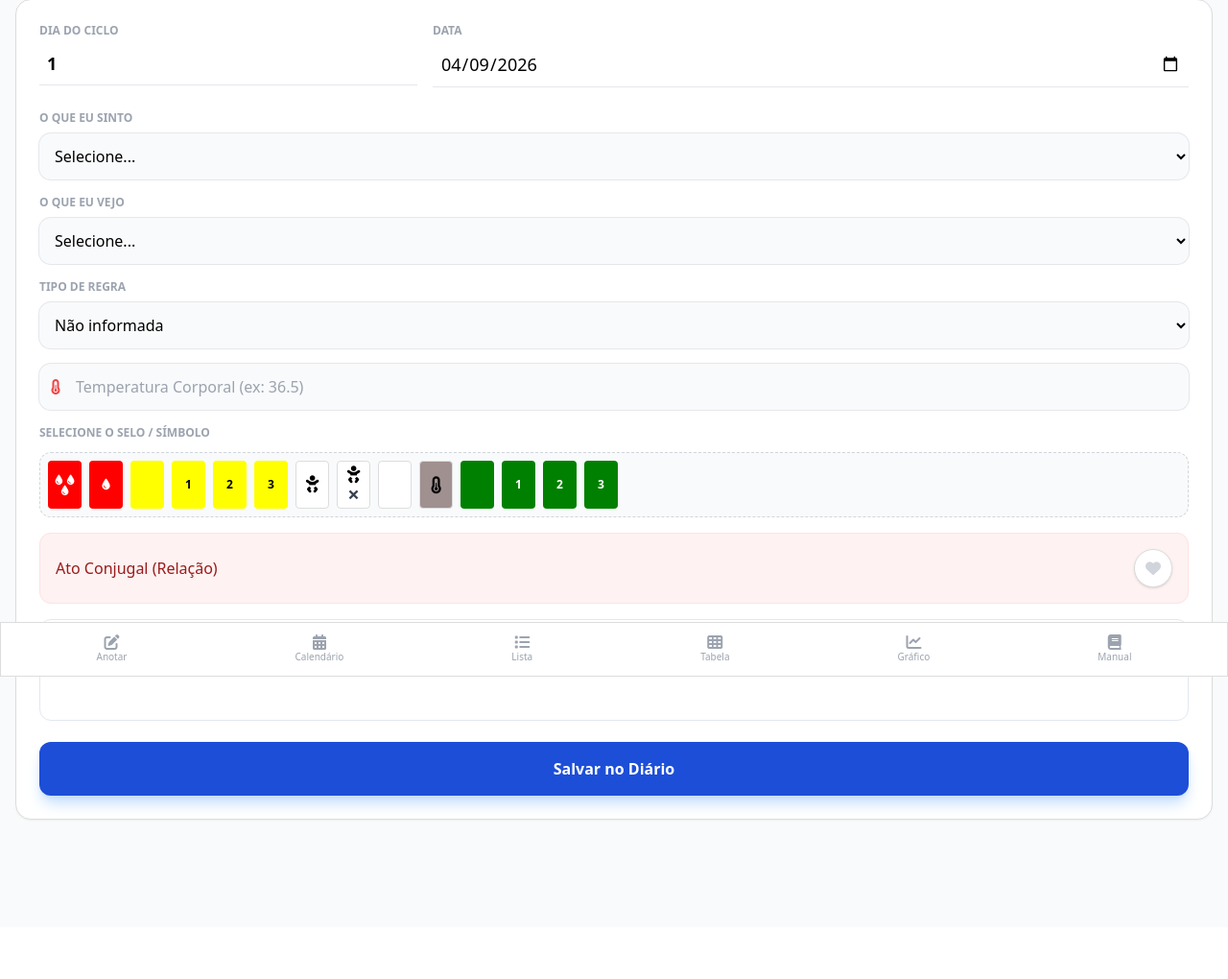
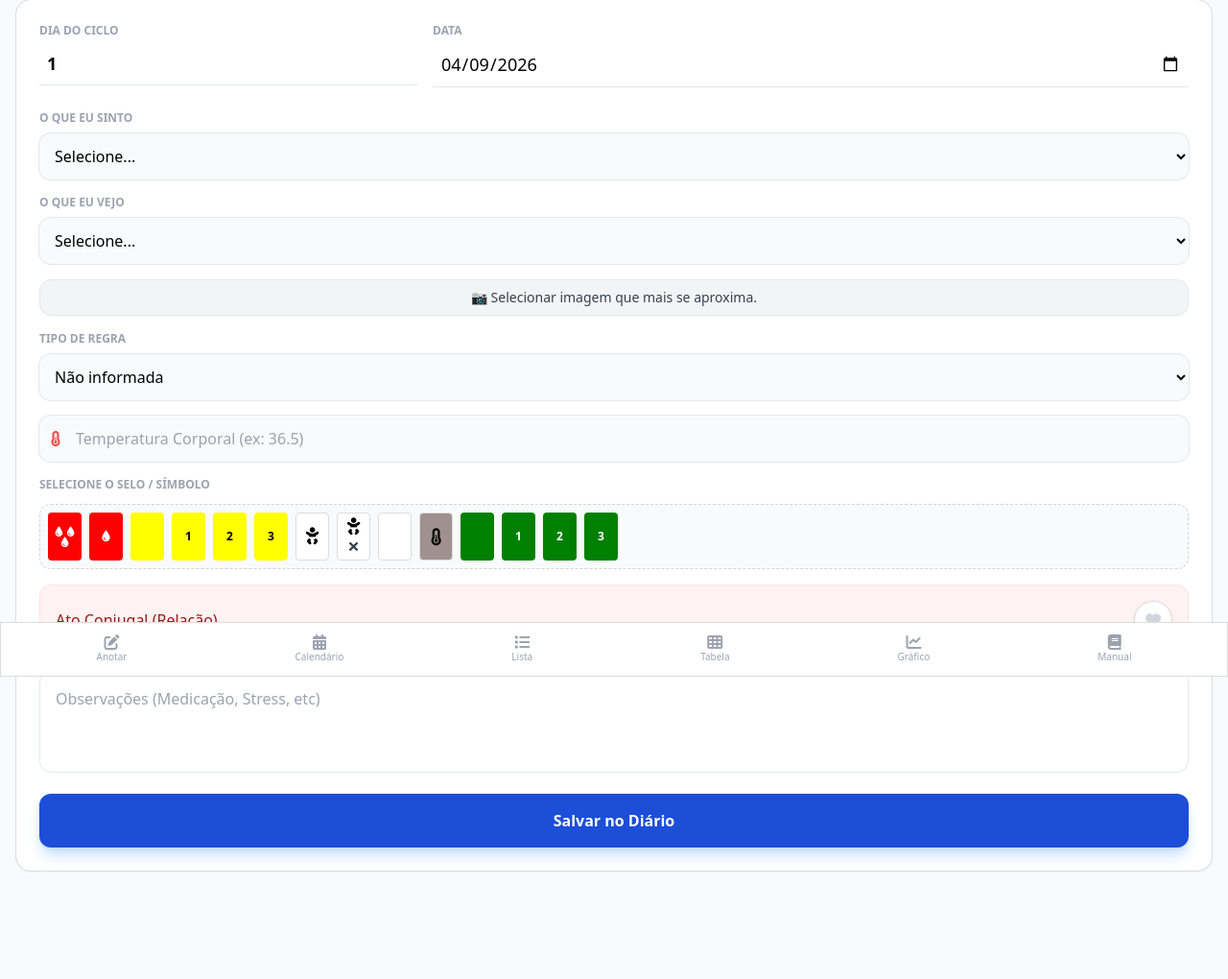
Before and after one commit to metodobillingsmob/metodo-billings, a Flask app: page /dashboard in a window 1280 px wide. Shown: the part 95-1115 px from the top of the page at 96% size. Before the commit the page ends 950 px from the top, so only its background shows below. Run offline with Flask 3, Linux system fonts and the light colour scheme; the visitor is signed in with stand-in values (Sample User, id 1); data that the repository does not hold is empty; some libraries are stand-ins or nearby versions.

Commit message:
Update dashboard.html - Adição do botão de selecionar imagem

```diff
--- a/templates/dashboard.html
+++ b/templates/dashboard.html
@@ -319,6 +319,13 @@
                             <option value="">Selecione...</option><option>Pegajoso</option><option>Pastoso</option><option>Cremoso</option><option>Gel</option><option>Clara de ovo</option><option>Sangue</option><option>Mancha</option><option>Nada</option>
                         </select>
                     </div>
+
+                    <button
+                        onclick="abrirModalImagem()"
+                        class="w-full bg-gray-100 text-gray-700 py-2 rounded-xl border text-sm">
+                        📷 Selecionar imagem que mais se aproxima.
+                    </button>
+
                         <div>
                             <label class="block text-xs font-bold text-gray-400 mb-2">
                                 TIPO DE REGRA
@@ -485,6 +492,8 @@
         let ciclos = [];
         let anotacaoEmEdicaoId = null;
         let cicloAtualTipo = 'normal';
+        let imagemSelecionada = null;
+
 
         const selosDisponiveis = [
             // 🔴 Sangramento
@@ -695,6 +704,20 @@ async function salvar() {
             btn.textContent = "Salvar no Diário";
             return;
         }
+        let obsTexto = document.getElementById('f-obs').value || '';
+
+            // remove qualquer imagem antiga
+            obsTexto = obsTexto
+                .replace(/\(Imagem\s\d+\)/g, '')
+                .replace(/\(\d+\)/g, '')
+                .replace(/\(Img\s\d+\)/g, '')
+                .trim();
+
+            if (imagemSelecionada) {
+                obsTexto = obsTexto
+                    ? `${obsTexto} (Img ${imagemSelecionada})`
+                    : `(Img ${imagemSelecionada})`;
+            }
 
         /* ============================================================
            MONTAGEM DO PAYLOAD (DADOS PARA O PYTHON)
@@ -709,7 +732,7 @@ async function salvar() {
             vejo: document.getElementById('f-vejo').value,
             regra: document.getElementById('f-regra').value || null,
             temp: document.getElementById('f-temp').value || null,
-            obs: document.getElementById('f-obs').value || '',
+            obs: obsTexto,
             selo: seloSelecionado,
             relacao: relacaoAtiva
         };
@@ -1520,11 +1543,20 @@ document.addEventListener('DOMContentLoaded', () => {
         return;
     }
 
+    // 🔵 BOTÃO SALVAR
     btn.addEventListener('click', (e) => {
         e.preventDefault();
         console.log("🟢 Clique capturado no botão Salvar");
         salvar();
     });
+
+    // 🟡 CONTROLE DO CAMPO OBS (PROTEGE A IMAGEM)
+    if (campoObs) {
+            // 🔥 só corrige quando sair do campo
+            campoObs.addEventListener('blur', () => {
+                atualizarCampoObs();
+            });
+        }
 });
 
 function iniciarNovoCiclo() {
@@ -1978,6 +2010,86 @@ installBtn.addEventListener('click', async () => {
     const { outcome } = await deferredPrompt.userChoice;
     deferredPrompt = null;
 });
+
+
+function abrirModalImagem() {
+    const modal = document.getElementById('modal-imagens');
+    const grid = document.getElementById('grid-imagens');
+
+    modal.classList.remove('hidden');
+    modal.classList.add('flex');
+
+    grid.innerHTML = '';
+
+    for (let i = 1; i <= 12; i++) {
+
+        const container = document.createElement('div');
+
+        container.className = `
+            border rounded-lg overflow-hidden cursor-pointer
+            hover:shadow-lg transition transform hover:scale-[1.02]
+        `;
+
+        container.onclick = () => selecionarImagem(i);
+
+        container.innerHTML = `
+            <img
+                src="/static/imagem/${i}.png"
+                class="w-full h-[200px] object-cover"
+                onerror="this.src='/static/imagem/placeholder.png'"
+            >
+            <div class="text-center text-xs text-gray-500 py-1">
+                Imagem ${i}
+            </div>
+        `;
+
+        grid.appendChild(container);
+    }
+}
+
+function fecharModalImagem() {
+    const modal = document.getElementById('modal-imagens');
+    modal.classList.add('hidden');
+    modal.classList.remove('flex');
+}
+
+function selecionarImagem(numero) {
+    imagemSelecionada = numero;
+    fecharModalImagem();
+}
+
+function atualizarCampoObs() {
+    const campo = document.getElementById('f-obs');
+
+    let texto = campo.value.replace(/\(Imagem\s\d+\)/g, '').trim();
+
+    if (imagemSelecionada) {
+        // 🔥 garante que SEMPRE volta
+        campo.value = texto
+            ? `${texto} (Imagem ${imagemSelecionada})`
+            : `(Imagem ${imagemSelecionada})`;
+    } else {
+        campo.value = texto;
+    }
+}
+
 </script>
+
+<!-- MODAL IMAGENS -->
+<div id="modal-imagens" class="fixed inset-0 bg-black bg-opacity-50 hidden items-center justify-center z-50">
+
+    <div class="bg-white rounded-xl p-4 w-[95%] max-w-3xl max-h-[90vh] overflow-y-auto">
+
+        <div class="flex justify-between items-center mb-4">
+            <h2 class="font-bold text-gray-700 text-lg">Selecionar Imagem</h2>
+            <button onclick="fecharModalImagem()" class="text-gray-500 text-xl">✕</button>
+        </div>
+
+        <!-- GRID -->
+        <div id="grid-imagens" class="grid grid-cols-2 gap-4">
+        </div>
+
+    </div>
+</div>
  </body>
 </html>
```
